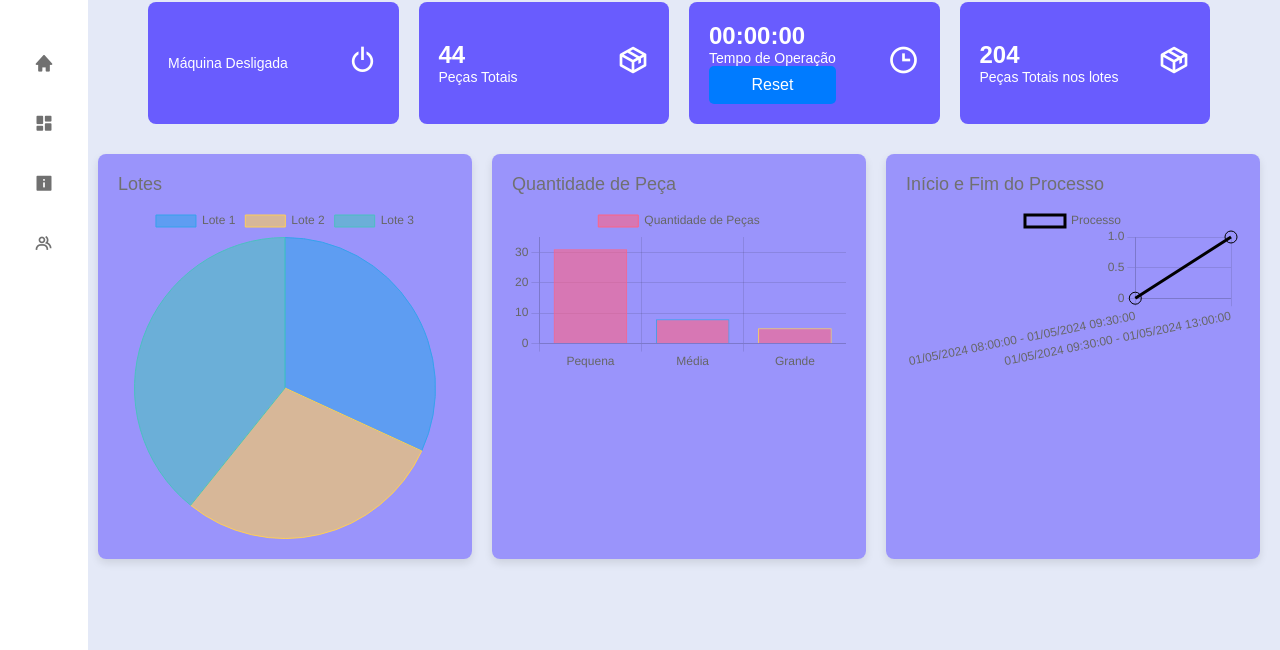
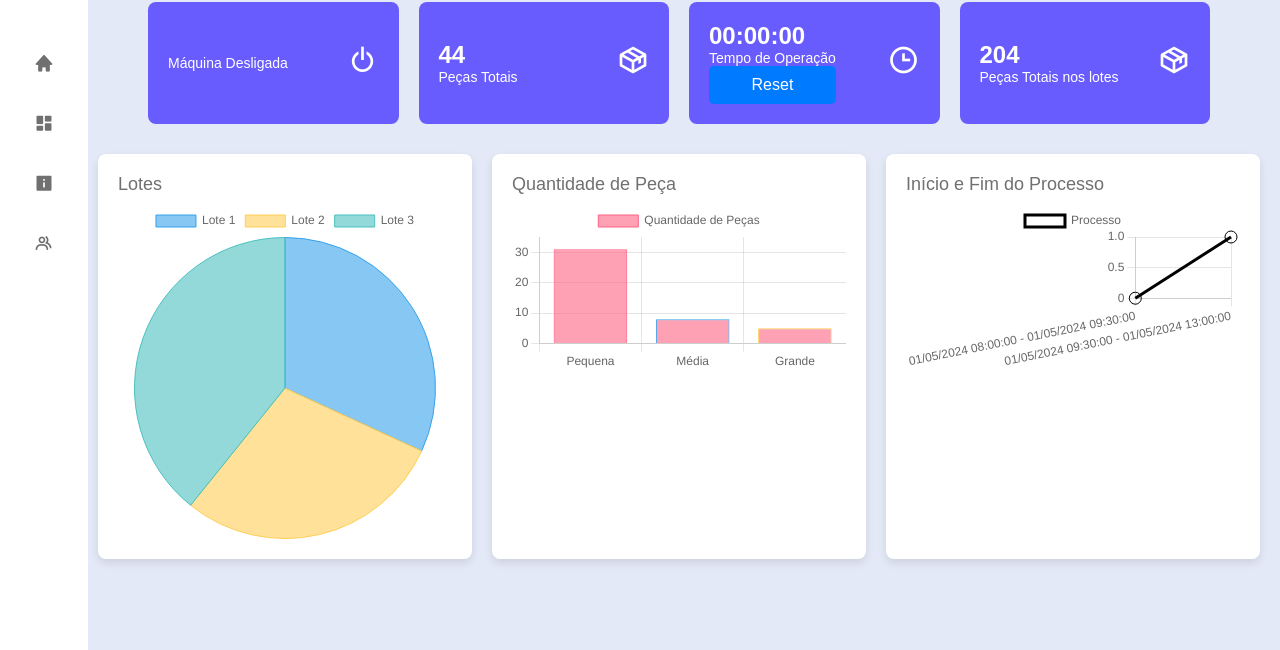
Before and after one commit to Jackvs720v/ProjetoIntegrador, a plain HTML site: page dashboard.html in a window 1280 px wide. Shown: the part 66-716 px from the top of the page. Drawn offline with nearby package versions, Linux system fonts and the light colour scheme.

Commit message:
Update dashboard.css

```diff
--- a/dashboard.css
+++ b/dashboard.css
@@ -336,7 +336,7 @@ body.dark .switch::before {
 
 .chart-container {
     flex: 1 1 calc(33.333% - 20px);
-    background: hsl(245, 99%, 68%, 0.6);
+    background: white;
     border-radius: 8px;
     padding: 20px;
     box-shadow: 0 4px 8px rgba(0, 0, 0, 0.1);
```
